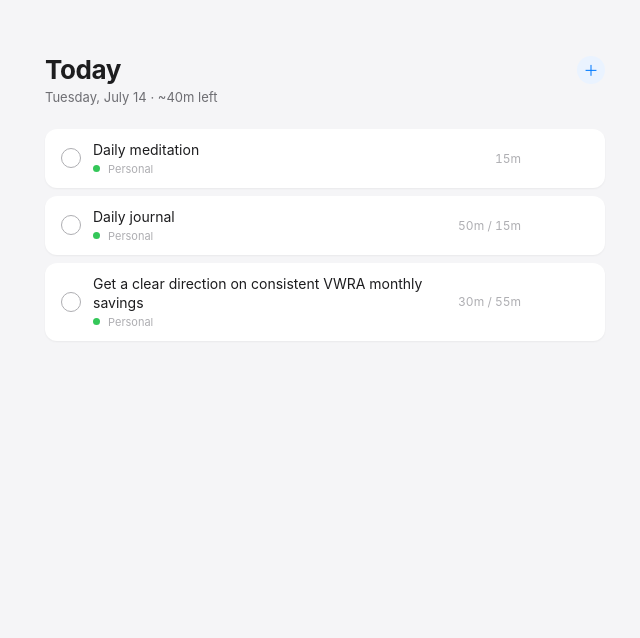
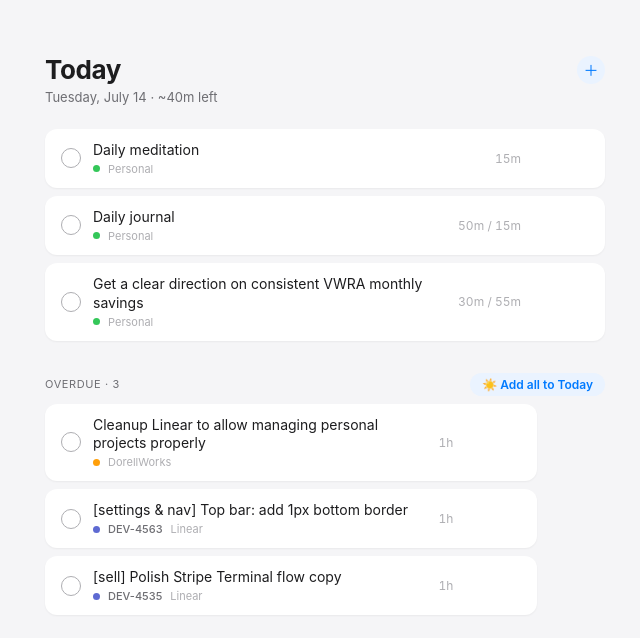
Before and after one commit to dorelljames/daybird, a React (Vite) app: page / in a window 1280 px wide. Shown: the top 638 px of the page, without its empty margins (315-955 px from the left). Built offline with nearby package versions, Linux system fonts and the light colour scheme.

Commit message:
feat: overdue section with add-to-today pull-in

```diff
--- /dev/null
+++ b/src/components/OverdueSection.tsx
@@ -0,0 +1,29 @@
+import { AnimatePresence, motion } from "motion/react";
+import { useDaybird } from "../state/store";
+import { overdueTasks } from "../state/selectors";
+import TaskCard from "./TaskCard";
+
+export default function OverdueSection({ now }: { now: number }) {
+  const s = useDaybird();
+  const overdue = overdueTasks(s, now);
+  if (overdue.length === 0) return null;
+
+  return (
+    <motion.section layout className="overdue">
+      <div className="overdue-head">
+        <span className="overdue-label">Overdue · {overdue.length}</span>
+        <button className="pill-btn" onClick={() => s.addAllOverdueToToday()}>☀️ Add all to Today</button>
+      </div>
+      <div className="task-list overdue-list">
+        <AnimatePresence initial={false}>
+          {overdue.map((t) => (
+            <div className="overdue-row" key={t.id}>
+              <TaskCard task={t} now={now} selected={s.selectedTaskId === t.id} />
+              <button className="pill-btn overdue-pull" onClick={() => s.addToToday(t.id)}>Today</button>
+            </div>
+          ))}
+        </AnimatePresence>
+      </div>
+    </motion.section>
+  );
+}
--- a/src/components/TodayView.tsx
+++ b/src/components/TodayView.tsx
@@ -4,6 +4,7 @@ import { estimateRemainingMin, todayTasks } from "../state/selectors";
 import { fmtMin } from "../lib/time";
 import TaskCard from "./TaskCard";
 import Composer from "./Composer";
+import OverdueSection from "./OverdueSection";
 
 export default function TodayView({ now }: { now: number }) {
   const s = useDaybird();
@@ -31,6 +32,7 @@ export default function TodayView({ now }: { now: number }) {
           ))}
         </AnimatePresence>
       </section>
+      <OverdueSection now={now} />
     </div>
   );
 }
--- a/src/styles/app.css
+++ b/src/styles/app.css
@@ -87,3 +87,16 @@ input { font: inherit; color: inherit; }
   box-shadow: 0 0 0 2px var(--accent), var(--shadow-2);
   font-size: 14px;
 }
+
+/* === overdue === */
+.overdue { margin-top: var(--sp-6); }
+.overdue-head { display: flex; align-items: center; justify-content: space-between; margin-bottom: var(--sp-2); }
+.overdue-label { color: var(--ink-2); font-size: 11px; text-transform: uppercase; letter-spacing: 0.6px; }
+.pill-btn {
+  background: var(--accent-soft); color: var(--accent);
+  border-radius: 20px; padding: 4px 12px; font-size: 12px; font-weight: 600;
+}
+.overdue-row { display: flex; align-items: center; gap: var(--sp-2); }
+.overdue-row .task { flex: 1; opacity: 0.75; }
+.overdue-pull { flex-shrink: 0; opacity: 0; transition: opacity 0.15s; }
+.overdue-row:hover .overdue-pull { opacity: 1; }
```
